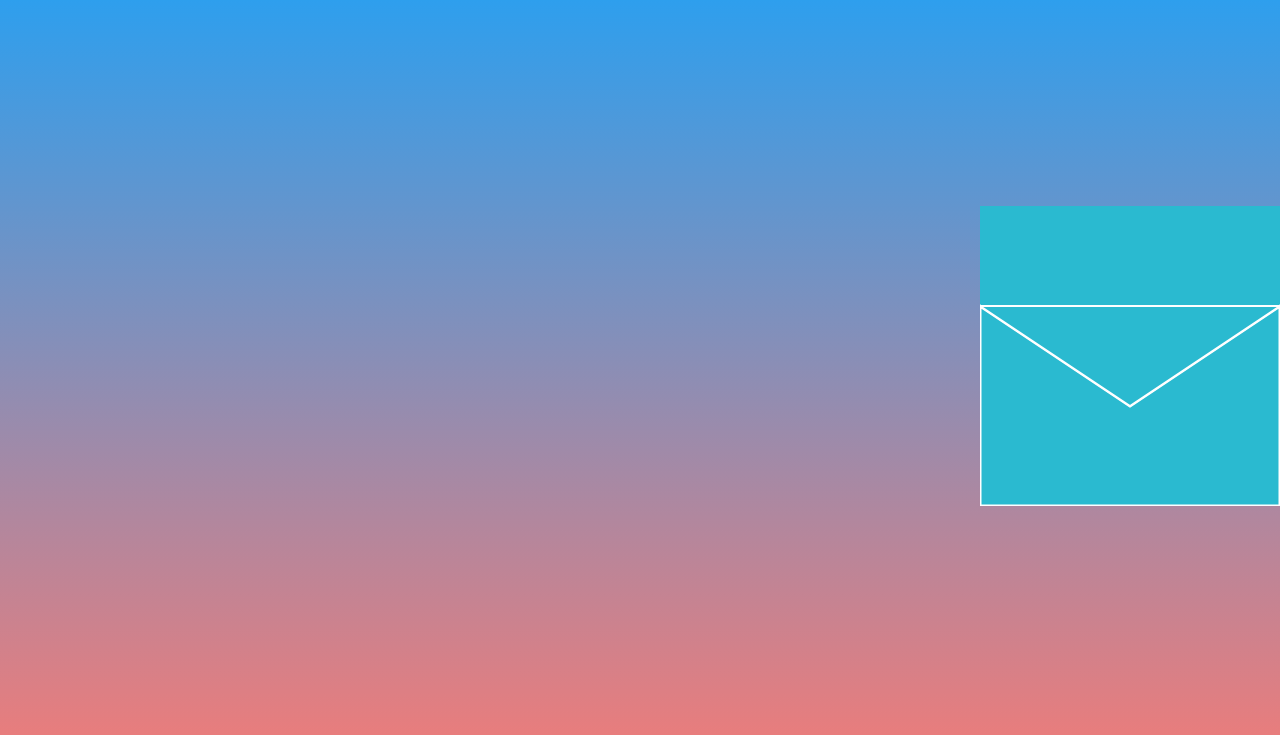
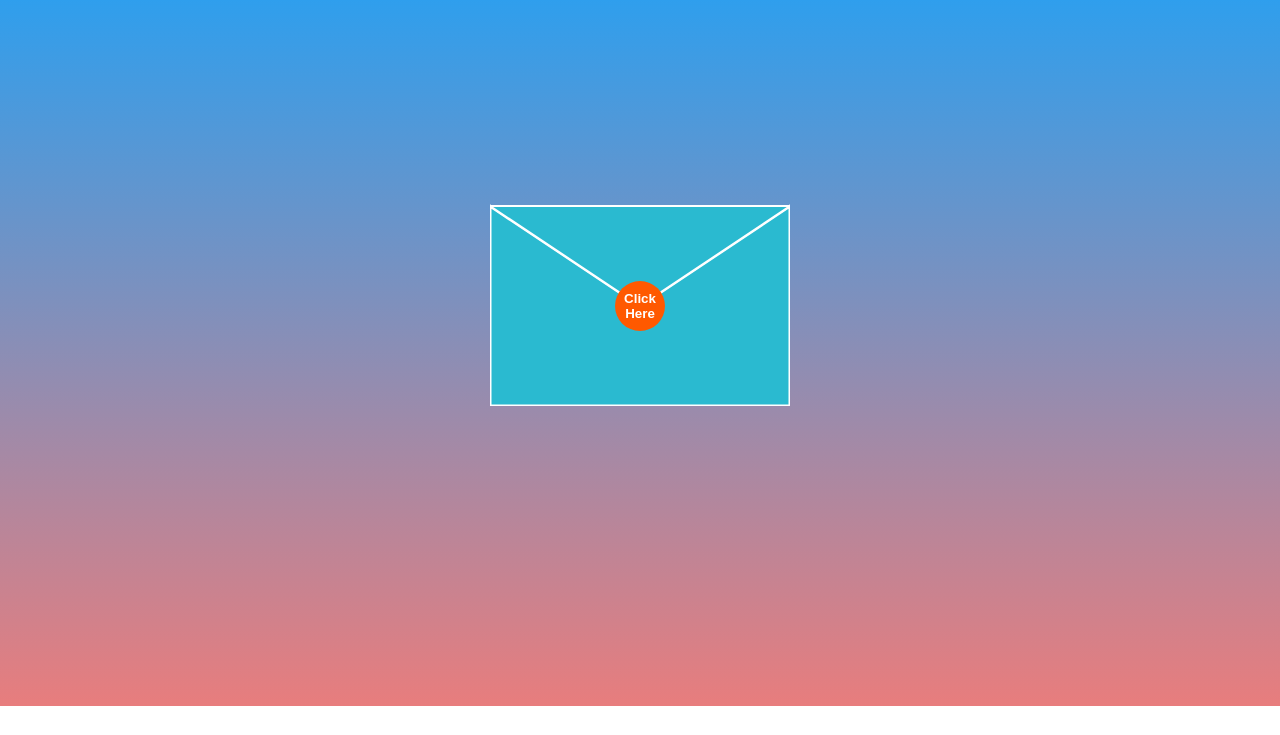
Before and after one commit to DESTRO2715U/Panda_letter, a plain HTML site: page index.html in a window 1280 px wide. Shown: the part 115-850 px from the top of the page. After the commit the page ends 821 px from the top, so only its background shows below. Drawn offline with Linux system fonts and the light colour scheme.

Commit message:
Update index.html

```diff
--- a/index.html
+++ b/index.html
@@ -3,141 +3,101 @@
   <head>
     <meta name="viewport" content="width=device-width, initial-scale=1" />
     <link rel="stylesheet" href="open.css" />
-  <style>
-    /* Additional CSS styles */
-    body {
-      background-color: #f6f6f6;
-      font-family: Arial, sans-serif;
-    }
-
-    .text {
-      text-align: center;
-      margin-top: 50px;
-    }
-
-    #envelope {
-      position: relative;
-      margin: 0 auto;
-      width: 300px;
-      height: 300px;
-      cursor: pointer;
-      transform-style: preserve-3d;
-      transition: transform 0.5s;
-    }
-
-    #envelope.opened {
-      transform: rotateY(180deg);
-    }
-
-    #back {
-      position: absolute;
-      top: 0;
-      left: 0;
-      width: 100%;
-      height: 100%;
-      background-color: #4a274a;
-      transform: rotateY(180deg);
-      backface-visibility: hidden;
-      z-index: 1;
-    }
-
-    #front {
-      position: absolute;
-      top: 0;
-      left: 0;
-      width: 100%;
-      height: 100%;
-      background-color: #2abad0;
-      backface-visibility: hidden;
-      z-index: 2;
-    }
-
-    #top {
-      position: absolute;
-      top: 0;
-      left: 0;
-      width: 100%;
-      height: 100%;
-      backface-visibility: hidden;
-      z-index: 3;
-    }
-
-    #letter {
-      position: absolute;
-      top: 50%;
-      left: 50%;
-      transform: translate(-50%, -50%);
-      text-align: center;
-      color: #ffffff;
-      opacity: 0;
-      transition: opacity 0.5s;
-    }
-
-    #button {
-      position: absolute;
-      bottom: 20px;
-      left: 50%;
-      transform: translateX(-50%);
-      padding: 10px 20px;
-      background-color: #2abad0;
-      color: #ffffff;
-      border: none;
-      border-radius: 4px;
-      font-size: 16px;
-      cursor: pointer;
-      opacity: 0;
-      transition: opacity 0.5s;
-    }
-
-    #envelope.opened #letter {
-      opacity: 1;
-    }
-
-    #envelope.opened #button {
-      opacity: 1;
-    }
-  </style>
     <script>
       function openUp() {
-      const envelope = document.querySelector("#envelope");
-      envelope.classList.add("opened");
+        const $opentop = document.querySelector("#opentop");
+        const $top = document.querySelector("#top");
+        const $front = document.querySelector("#front");
+        const $back = document.querySelector("#back");
+        const $letter = document.querySelector("#letter");
+        const $button = document.querySelector("button");
+
+        $opentop.beginElement();
+        $top.style.zIndex = 2;
+
+        $top.classList.add("animate");
+        $front.classList.add("animate");
+        $back.classList.add("animate");
+        $button.classList.add("animate");
+        $letter.classList.add("animate");
       }
     </script>
   </head>
   <body>
     <div class="text">
-    <h1>Hey! Listen, this is for you 💖....</h1>
+      <h1>Hey ! Listen this is for you 💖....</h1>
     </div>
-  <div id="envelope" onclick="openUp()">
+    <div id="envelope">
       <div id="back">
-      <svg xmlns="http://www.w3.org/2000/svg" xmlns:xlink="http://www.w3.org/1999/xlink" height="300" width="300">
-        <polygon points="0,100 300,100 300,300 0,300" style="fill: #4a274a; stroke: none; stroke-width: 0" />
+        <svg
+          xmlns="http://www.w3.org/2000/svg"
+          xmlns:xlink="http://www.w3.org/1999/xlink"
+          height="300"
+          width="300"
+        >
+          <polygon
+            points="0,100 300,100 300,300 0,300"
+            style="fill: #4a274a; stroke: none; stroke-width: 0"
+          />
         </svg>
       </div>
       <div id="front">
-      <svg xmlns="http://www.w3.org/2000/svg" xmlns:xlink="http://www.w3.org/1999/xlink" height="300" width="300">
-        <polygon points="0,100 150,200 300,100 300,300 0,300" style="fill: #2abad0; stroke: #ffffff; stroke-width: 3" />
+        <svg
+          xmlns="http://www.w3.org/2000/svg"
+          xmlns:xlink="http://www.w3.org/1999/xlink"
+          height="300"
+          width="300"
+        >
+          <polygon
+            points="0,100 150,200 300,100 300,300 0,300"
+            style="fill: #2abad0; stroke: #ffffff; stroke-width: 3"
+          />
         </svg>
       </div>
       <div id="top">
-      <svg xmlns="http://www.w3.org/2000/svg" xmlns:xlink="http://www.w3.org/1999/xlink" height="300" width="300">
-        <polygon points="0,100 150,200 300,100" style="fill: #2abad0; stroke: #ffffff; stroke-width: 2">
-          <animate id="opentop" attributeName="points" dur="0.5s" fill="freeze" begin="indefinite" from="0,100 150,200 300,100" to="0,100 150,0 300,100" />
+        <svg
+          xmlns="http://www.w3.org/2000/svg"
+          xmlns:xlink="http://www.w3.org/1999/xlink"
+          height="300"
+          width="300"
+        >
+          <polygon
+            points="0,100 150,200 300,100"
+            style="fill: #2abad0; stroke: #ffffff; stroke-width: 2"
+          >
+            <animate
+              id="opentop"
+              attributeName="points"
+              dur="0.5s"
+              fill="freeze"
+              begin="indefinite"
+              from="0,100 150,200 300,100"
+              to="0,100 150,0 300,100"
+            />
           </polygon>
         </svg>
       </div>
 
       <div id="letter">
-      <h1>ForMy <span>Love</span></h1>
+        <h1>For My <span>Love</span></h1>
 
         <!-- <img src="https://i.postimg.cc/5yZQnDpb/ukraine-7424066-640.webp" />-->
         <p>
-        You are the person I have been dreaming of all my life, so allow me to express my intense love for you. You are the most precious thing in my life. You have fascinated my heart and seized my mind with your magnetic presence, and I keep dreaming of you. Your memories are an invaluable treasure of my life, locked inside my heart. The time spent with you was the most mesmerizing and delightful of my life. <br /><br />
-        I take this opportunity to ask for your consent to be my life partner. This letter is a token of my love for you. <br />
-        If you accept, <a href="new.html">Click Here</a>
+          You are the person I have been dreaming all my life , so allow me to
+          express my intense love for you. You are the most precious thing in my
+          life. You have fascinated my heart and seized my mind with your
+          magnetic presence and I keep dreaming of yourself Your memories are
+          invaluable treasure of my life, which are locked inside my heart. The
+          time spent with you was the most mesmerizing and delightful of my
+          life. <br />
+          <br />
+          I take this opportunity to ask for your consent if you want to be my
+          life partner.This letter is a token of my love for you. <br />
+          If You Accept
+          <a href="new.html">Click Here</a>
         </p>
       </div>
-    <button id="button">Click Here</button>
+      <button onclick="openUp()">Click Here</button>
     </div>
   </body>
 </html>
```
Lines whose indentation alone changed are shown as unchanged.
